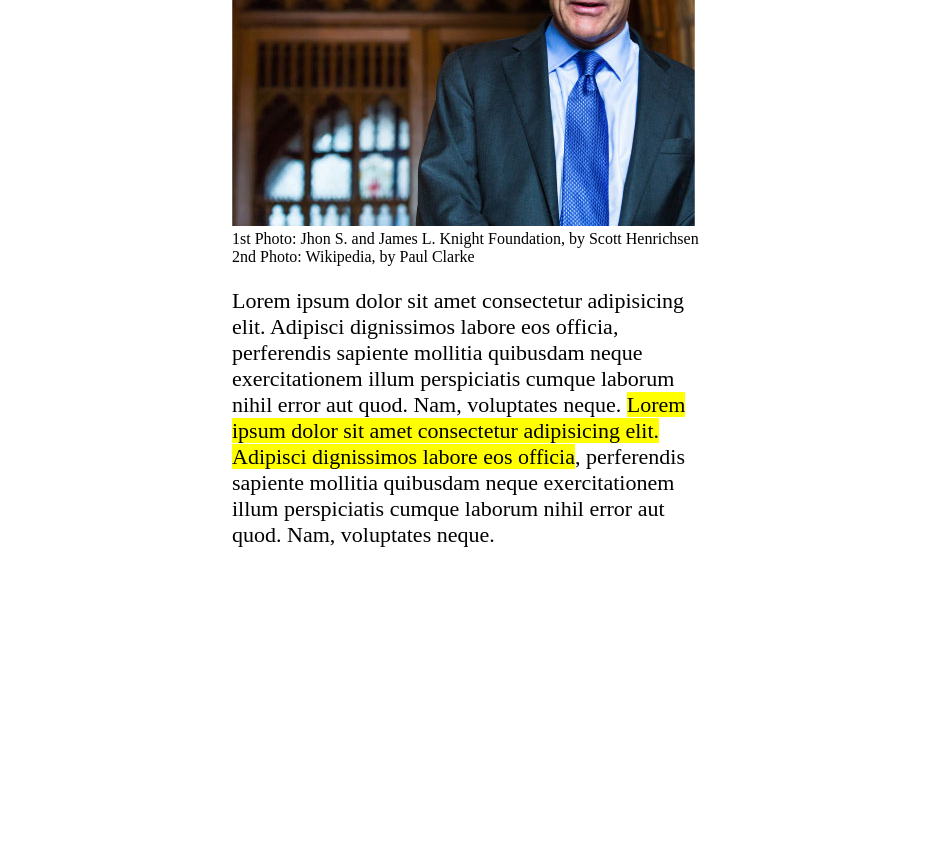
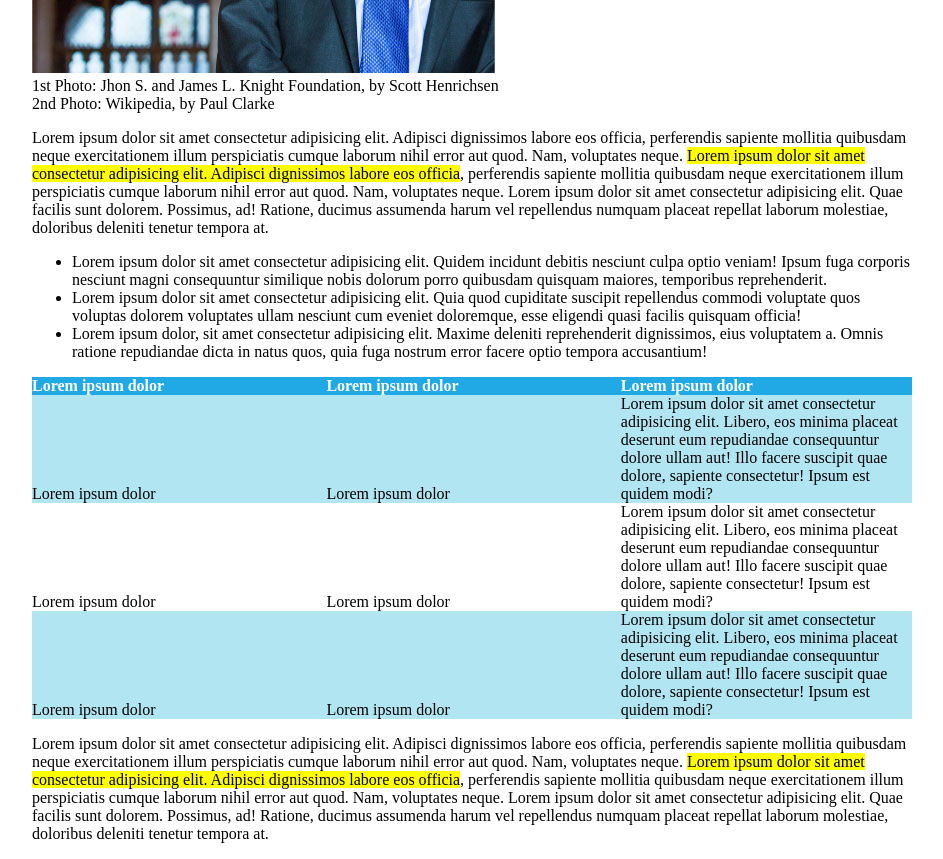
Before and after one commit to MarcoCocco/html-css-booleaner, a plain HTML site: page index.html in a window 1280 px wide. Shown: the part 1160-2019 px from the top of the page, without its empty margins (168-1111 px from the left). Before the commit the page ends 1730 px from the top, so only its background shows below. Drawn offline with Linux system fonts and the light colour scheme.

Commit message:
Aggiunti paragrafi, lista e tabella nella sezione main

```diff
--- a/css/style.css
+++ b/css/style.css
@@ -1,5 +1,9 @@
 body {
-    margin: 0px 400px 0px 400px;
+    margin: 0px;
+}
+
+main {
+    margin: 0px 200px 0px 200px;
 }
 
 a {
@@ -7,13 +11,14 @@ a {
     color: #0ba1e2;
 }
 
-p {
-    font-size: 22px;
+.title h1 {
+    font-size: 50px;
 }
 
 h3 {
     color: #7e7e7e;
 }
+
 
 header {
     margin-bottom: 45px;
@@ -33,10 +38,45 @@ header {
     margin-left: -15px;
 }
 
-.title {
-    font-size: 25px;
-}
-
 .yellow {
     background-color: yellow;
 }
+
+.row1 {
+    background-color: #20a9e5;
+    font-weight: bold;
+}
+
+.row2 {
+    background-color: #b1e5f2;
+}
+
+.row3 {
+    background-color: white;
+}
+
+.row-left {
+    display: inline-block;
+    width: 33%;
+}
+
+.row-center {
+    display: inline-block;
+    width: 33%;
+}
+
+.row-right {
+    display: inline-block;
+    width: 33%;
+}
+
+
+
+
+
+
+
+
+.tw {
+    color: white;
+}
--- a/index.html
+++ b/index.html
@@ -2,6 +2,7 @@
 <html lang="it">
 
 <head>
+
     <meta charset="UTF-8">
     <meta http-equiv="X-UA-Compatible" content="IE=edge">
     <meta name="viewport" content="width=device-width, initial-scale=1.0">
@@ -20,15 +21,16 @@
             <img src="img/logo.svg" alt="Logo Booleaner">
         </div>
 
+    </header>
+    <!--/Header -->
+
+    <!-- Main -->
+
+    <main>
         <div class="title">
             <h1>Internet deve essere al servizio del "bene pubblico": il manifesto di Tim Berners-Lee</h1>
             <h3>Scritto da <a href="#">The Booleaner</a> <br> il 10/10/2020</h3>
         </div>
-
-    </header>
-    <!--/Header -->
-
-    <!-- Main -->
         <div>
             <img src="/img/tim-1.jpg" alt="">
             <img src="/img/tim-2.jpg" alt="">
@@ -39,11 +41,76 @@
             2nd Photo: Wikipedia, by Paul Clarke
         </div>
 
+        <div>
+            <p>Lorem ipsum dolor sit amet consectetur adipisicing elit. Adipisci dignissimos labore eos officia,
+                perferendis
+                sapiente mollitia quibusdam neque exercitationem illum perspiciatis cumque laborum nihil error aut quod.
+                Nam,
+                voluptates neque. <span class="yellow">Lorem ipsum dolor sit amet consectetur adipisicing elit. Adipisci
+                    dignissimos labore eos
+                    officia</span>, perferendis sapiente mollitia quibusdam neque exercitationem illum perspiciatis
+                cumque
+                laborum nihil
+                error aut quod. Nam, voluptates neque. Lorem ipsum dolor sit amet consectetur adipisicing elit. Quae
+                facilis
+                sunt dolorem. Possimus, ad! Ratione, ducimus assumenda harum vel repellendus numquam placeat repellat
+                laborum
+                molestiae, doloribus deleniti tenetur tempora at.</p>
+
+            <ul>
+                <li>Lorem ipsum dolor sit amet consectetur adipisicing elit. Quidem incidunt debitis nesciunt culpa
+                    optio veniam! Ipsum fuga corporis nesciunt magni consequuntur similique nobis dolorum porro
+                    quibusdam quisquam maiores, temporibus reprehenderit.</li>
+                <li>Lorem ipsum dolor sit amet consectetur adipisicing elit. Quia quod cupiditate suscipit repellendus
+                    commodi voluptate quos voluptas dolorem voluptates ullam nesciunt cum eveniet doloremque, esse
+                    eligendi quasi facilis quisquam officia!</li>
+                <li>Lorem ipsum dolor, sit amet consectetur adipisicing elit. Maxime deleniti reprehenderit dignissimos,
+                    eius voluptatem a. Omnis ratione repudiandae dicta in natus quos, quia fuga nostrum error facere
+                    optio tempora accusantium!</li>
+            </ul>
+        </div>
+        <div class="row1 tw">
+            <div class="row-left">Lorem ipsum dolor</div>
+            <div class="row-center">Lorem ipsum dolor</div>
+            <div class="row-right">Lorem ipsum dolor</div>
+        </div>
+
+        <div class="row2">
+            <div class="row-left">Lorem ipsum dolor</div>
+            <div class="row-center">Lorem ipsum dolor</div>
+            <div class="row-right">Lorem ipsum dolor sit amet consectetur adipisicing elit. Libero, eos minima placeat
+                deserunt eum repudiandae consequuntur dolore ullam aut! Illo facere suscipit quae dolore, sapiente
+                consectetur! Ipsum est quidem modi?</div>
+        </div>
+
+        <div class="row3">
+            <div class="row-left">Lorem ipsum dolor</div>
+            <div class="row-center">Lorem ipsum dolor</div>
+            <div class="row-right">Lorem ipsum dolor sit amet consectetur adipisicing elit. Libero, eos minima placeat
+                deserunt eum repudiandae consequuntur dolore ullam aut! Illo facere suscipit quae dolore, sapiente
+                consectetur! Ipsum est quidem modi?</div>
+        </div>
+
+        <div class="row2">
+            <div class="row-left">Lorem ipsum dolor</div>
+            <div class="row-center">Lorem ipsum dolor</div>
+            <div class="row-right">Lorem ipsum dolor sit amet consectetur adipisicing elit. Libero, eos minima placeat
+                deserunt eum repudiandae consequuntur dolore ullam aut! Illo facere suscipit quae dolore, sapiente
+                consectetur! Ipsum est quidem modi?</div>
+        </div>
+
         <p>Lorem ipsum dolor sit amet consectetur adipisicing elit. Adipisci dignissimos labore eos officia, perferendis
-        sapiente mollitia quibusdam neque exercitationem illum perspiciatis cumque laborum nihil error aut quod. Nam,
-        voluptates neque. <span class="yellow">Lorem ipsum dolor sit amet consectetur adipisicing elit. Adipisci dignissimos labore eos
-        officia</span>, perferendis sapiente mollitia quibusdam neque exercitationem illum perspiciatis cumque laborum nihil
-        error aut quod. Nam, voluptates neque.</p>
+            sapiente mollitia quibusdam neque exercitationem illum perspiciatis cumque laborum nihil error aut quod.
+            Nam,
+            voluptates neque. <span class="yellow">Lorem ipsum dolor sit amet consectetur adipisicing elit. Adipisci
+                dignissimos labore eos
+                officia</span>, perferendis sapiente mollitia quibusdam neque exercitationem illum perspiciatis cumque
+            laborum nihil
+            error aut quod. Nam, voluptates neque. Lorem ipsum dolor sit amet consectetur adipisicing elit. Quae facilis
+            sunt dolorem. Possimus, ad! Ratione, ducimus assumenda harum vel repellendus numquam placeat repellat
+            laborum
+            molestiae, doloribus deleniti tenetur tempora at.</p>
+    </main>
     <!--/Main -->
 
     <!-- Footer -->
```
Lines whose indentation alone changed are shown as unchanged.
